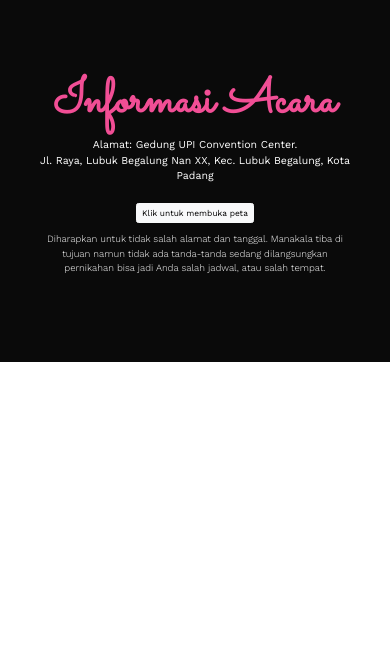
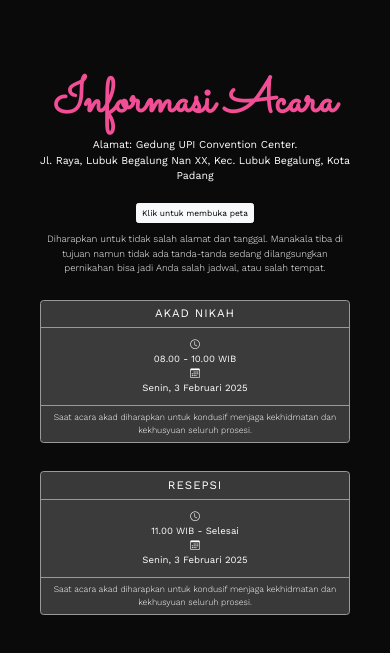
Before and after one commit to randi089/rami-wedding, a plain HTML site: page index.html in a window 390 px wide. Shown: the part 1709-2362 px from the top of the page. Before the commit the page ends 2071 px from the top, so only its background shows below. Drawn offline with nearby package versions, Linux system fonts and the light colour scheme.

Commit message:
fix navbar mobile and new page

```diff
--- a/css/style.css
+++ b/css/style.css
@@ -155,6 +155,28 @@ body {
   font-weight: 300;
 }
 
+.info .card {
+  background-color: rgba(255, 255, 255, 0.2) !important;
+  color: #fff !important;
+  border: 1px solid #999;
+}
+
+.info .card-header {
+  border-bottom: 1px solid #999;
+  text-transform: uppercase;
+  letter-spacing: 0.1rem;
+}
+
+.info .card-body {
+  font-size: 1rem;
+}
+
+.info .card-footer {
+  border-top: 1px solid #999;
+  font-size: 0.9rem;
+  font-weight: 300;
+}
+
 /* Media Query */
 /* Extra large */
 @media (max-width: 1200px) {
@@ -212,4 +234,8 @@ body {
     font-size: 1.5rem;
     line-height: 0.8;
   }
+
+  .mynavbar .offcanvas {
+    width: 60vw;
+  }
 }
--- a/index.html
+++ b/index.html
@@ -178,6 +178,51 @@
             </p>
           </div>
         </div>
+
+        <div class="row justify-content-center mt-4">
+          <div class="col-md-5 col-10">
+            <div class="card text-center text-bg-light mb-5">
+              <div class="card-header">Akad Nikah</div>
+              <div class="card-body">
+                <div class="row justify-content-center">
+                  <div class="col-md-6">
+                    <i class="bi bi-clock d-block"></i>
+                    <span>08.00 - 10.00 WIB</span>
+                  </div>
+                  <div class="col-md-6">
+                    <i class="bi bi-calendar3 d-block"></i>
+                    <span>Senin, 3 Februari 2025</span>
+                  </div>
+                </div>
+              </div>
+              <div class="card-footer">
+                Saat acara akad diharapkan untuk kondusif menjaga kekhidmatan
+                dan kekhusyuan seluruh prosesi.
+              </div>
+            </div>
+          </div>
+          <div class="col-md-5 col-10">
+            <div class="card text-center text-bg-light">
+              <div class="card-header">Resepsi</div>
+              <div class="card-body">
+                <div class="row justify-content-center">
+                  <div class="col-md-6">
+                    <i class="bi bi-clock d-block"></i>
+                    <span>11.00 WIB - Selesai</span>
+                  </div>
+                  <div class="col-md-6">
+                    <i class="bi bi-calendar3 d-block"></i>
+                    <span>Senin, 3 Februari 2025</span>
+                  </div>
+                </div>
+              </div>
+              <div class="card-footer">
+                Saat acara akad diharapkan untuk kondusif menjaga kekhidmatan
+                dan kekhusyuan seluruh prosesi.
+              </div>
+            </div>
+          </div>
+        </div>
       </div>
     </section>
 
```
